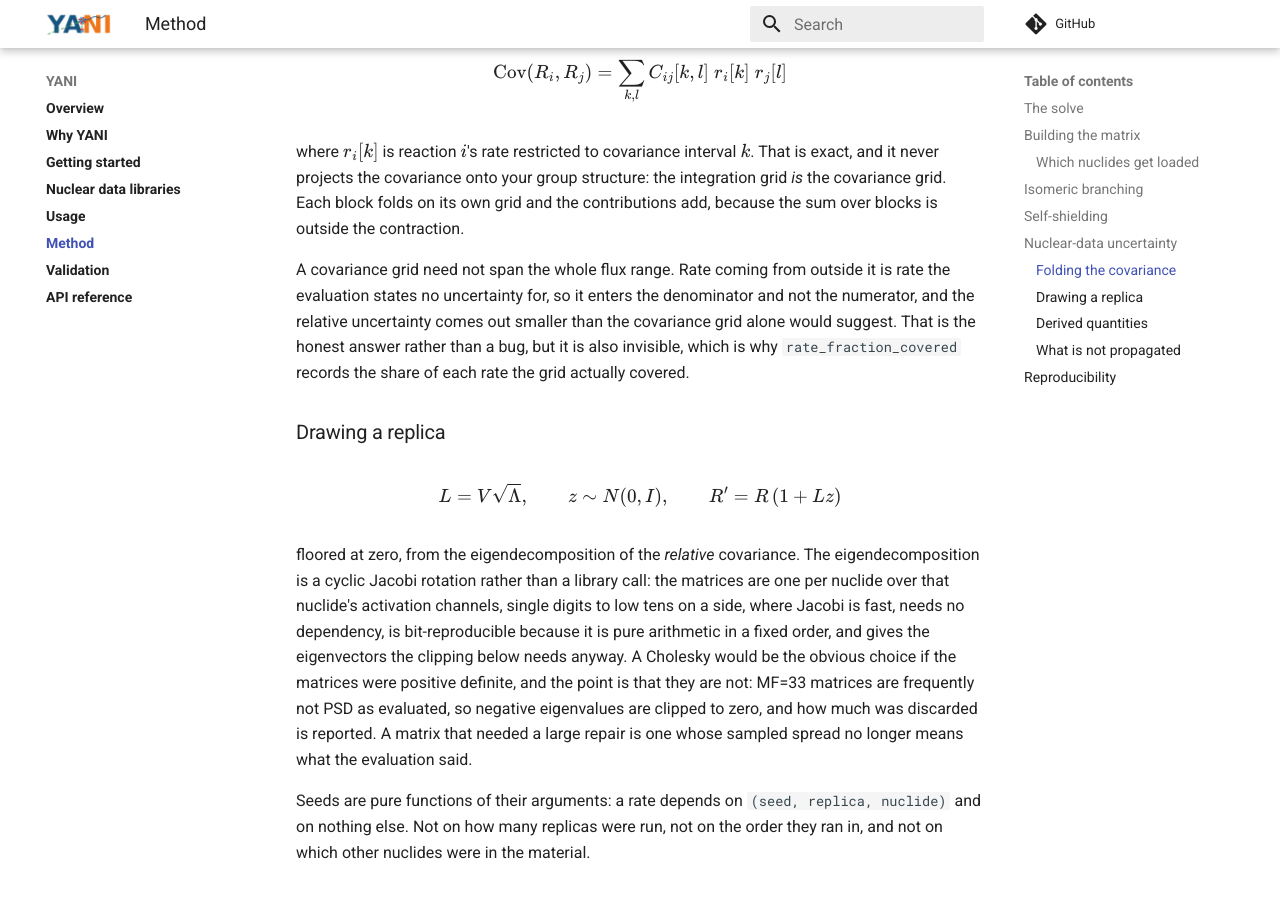
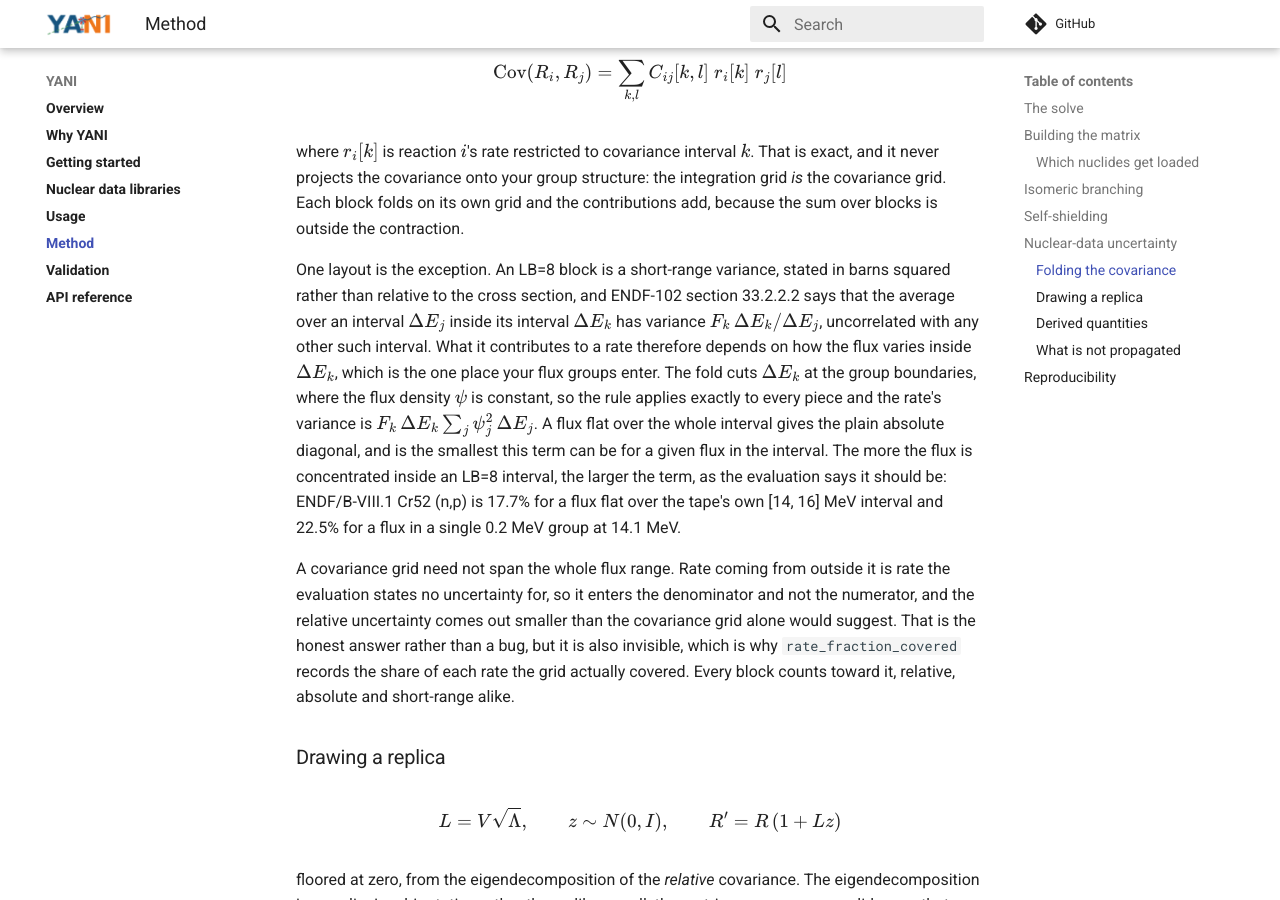
Before and after one commit to fusion-neutronics/yani, an MkDocs documentation site: the page built from docs/method.md, in a window 1280 px wide and 900 px high, scrolled down 3106 px. Built offline with MkDocs 1.6.1 and Material for MkDocs 9.7.7, drawn with Linux system fonts in a browser that asks for light colours; comment, search, counter and statistics services are not loaded.

Commit message:
Describe the LB=8 short-range fold in the method page
The covariance fold no longer ignores the flux group structure entirely:
an LB=8 block is an absolute short-range variance whose effect scales as
dEk/dEj (ENDF-102 section 33.2.2.2), so the fold cuts each tape interval
at the flux-group boundaries. Say so, give the Cr52 (n,p) numbers, and
note that every block scale counts toward rate_fraction_covered.

Follows fusion-neutronics/core#171.

```diff
--- a/docs/method.md
+++ b/docs/method.md
@@ -151,13 +151,30 @@ the integration grid *is* the covariance grid. Each block folds on its own grid
 and the contributions add, because the sum over blocks is outside the
 contraction.
 
+One layout is the exception. An LB=8 block is a short-range variance, stated in
+barns squared rather than relative to the cross section, and ENDF-102 section
+33.2.2.2 says that the average over an interval $\Delta E_j$ inside its
+interval $\Delta E_k$ has variance $F_k\,\Delta E_k/\Delta E_j$, uncorrelated
+with any other such interval. What it contributes to a rate therefore depends
+on how the flux varies inside $\Delta E_k$, which is the one place your flux
+groups enter. The fold cuts $\Delta E_k$ at the group boundaries, where the
+flux density $\psi$ is constant, so the rule applies exactly to every piece and
+the rate's variance is $F_k\,\Delta E_k \sum_j \psi_j^2\,\Delta E_j$. A flux
+flat over the whole interval gives the plain absolute diagonal, and is the
+smallest this term can be for a given flux in the interval. The more the flux
+is concentrated inside an LB=8 interval, the larger the term, as the evaluation
+says it should be: ENDF/B-VIII.1 Cr52 (n,p) is 17.7% for a flux flat over the
+tape's own [14, 16] MeV interval and 22.5% for a flux in a single 0.2 MeV group
+at 14.1 MeV.
+
 A covariance grid need not span the whole flux range. Rate coming from outside
 it is rate the evaluation states no uncertainty for, so it enters the
 denominator and not the numerator, and the relative uncertainty comes out
 smaller than the covariance grid alone would suggest. That is the honest answer
 rather than a bug, but it is also invisible, which is why
 `rate_fraction_covered` records the share of each rate the grid actually
-covered.
+covered. Every block counts toward it, relative, absolute and short-range
+alike.
 
 ### Drawing a replica
 
```
